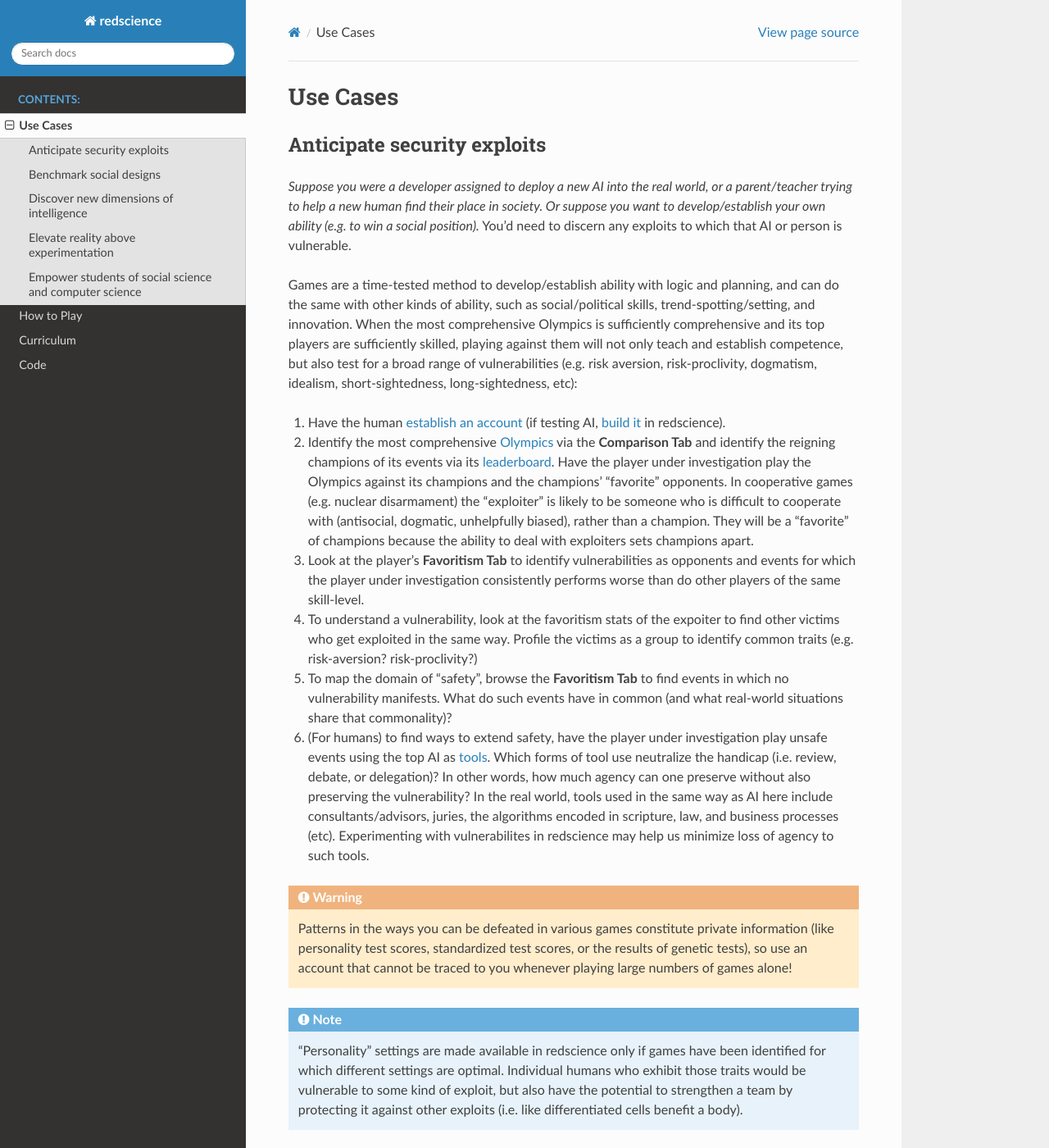
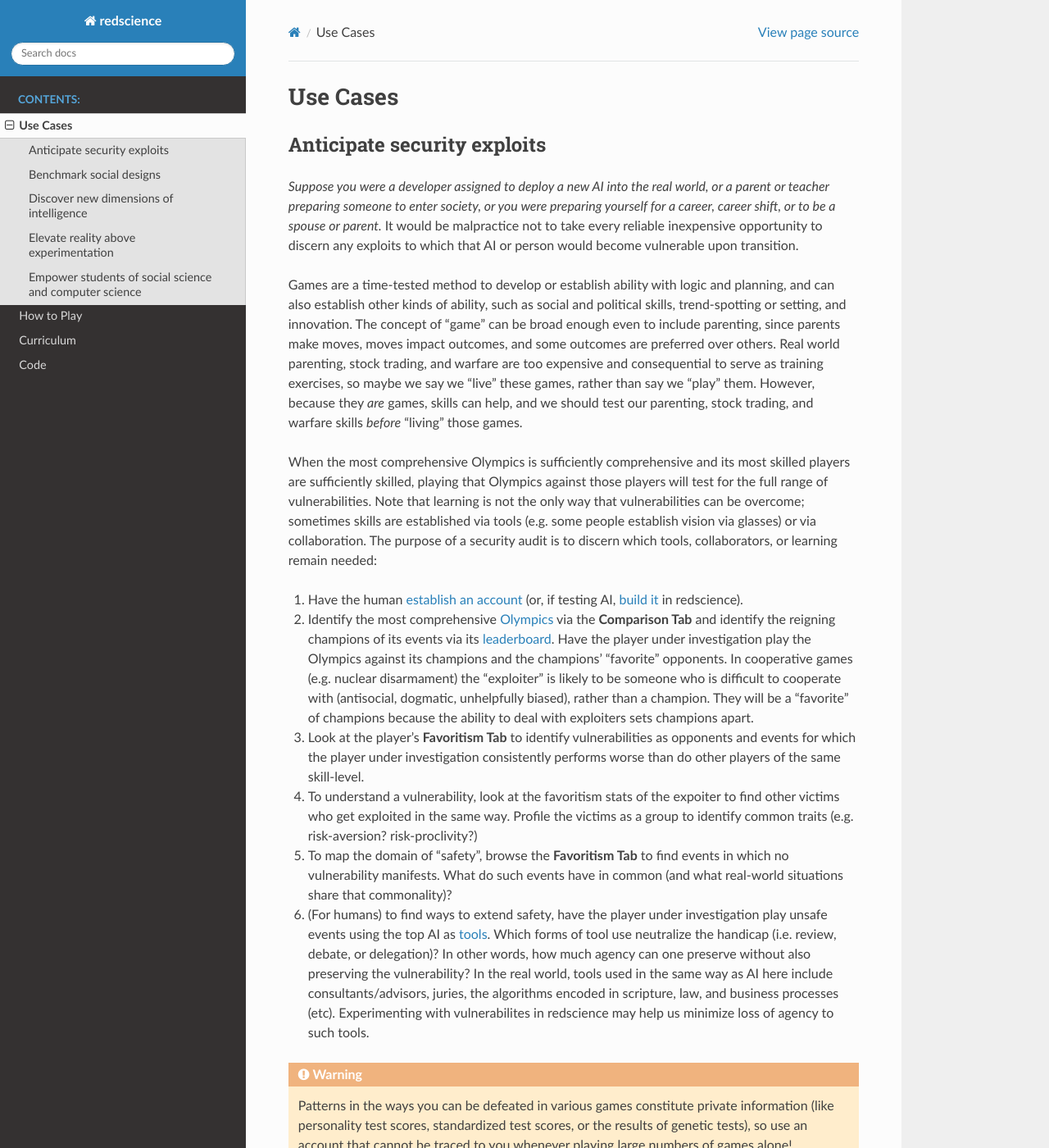
Before and after one commit to ChrisSantosLang/redscience, a Sphinx documentation site: the page built from docs/source/usecases.rst, in a window 1280 px wide and 1400 px high. Shown: the whole window at 82% size. Built offline with Sphinx 7.4.7 and the Read the Docs theme 2.0.0, drawn with Linux system fonts in a browser that asks for light colours; some of the changed text lies outside the part shown.

Commit message:
Update usecases.rst

```diff
--- a/docs/source/usecases.rst
+++ b/docs/source/usecases.rst
@@ -5,20 +5,29 @@ Anticipate security exploits
 ----------------------------
 
 *Suppose you were a developer assigned to deploy a new AI into the real world,
-or a parent/teacher trying to help a new human find their place in society.
-Or suppose you want to develop/establish your own ability (e.g. to win a social
-position).* You'd need to discern any exploits to which that AI
-or person is vulnerable.
+or a parent or teacher preparing someone to enter society, or you were preparing
+yourself for a career, career shift, or to be a spouse or parent.*
+It would be malpractice not to take every reliable inexpensive opportunity to discern
+any exploits to which that AI or person would become vulnerable upon transition.
 
-Games are a time-tested method to develop/establish ability with logic and
-planning, and can do the same with other kinds of ability, such as
-social/political skills, trend-spotting/setting, and innovation. When the most
-comprehensive Olympics is sufficiently comprehensive and its top players are
-sufficiently skilled, playing against them will not only teach and establish
-competence, but also test for a broad range of vulnerabilities (e.g. risk aversion,
-risk-proclivity, dogmatism, idealism, short-sightedness, long-sightedness, etc):
+Games are a time-tested method to develop or establish ability with logic and
+planning, and can also establish other kinds of ability, such as
+social and political skills, trend-spotting or setting, and innovation. The concept
+of "game" can be broad enough even to include parenting, since parents make moves,
+moves impact outcomes, and some outcomes are preferred over others. Real world
+parenting, stock trading, and warfare are too expensive and consequential to serve as
+training exercises, so maybe we say we "live" these games, rather than say we "play"
+them. However, because they *are* games, skills can help, and we should test
+our parenting, stock trading, and warfare skills *before* "living" those games.
 
-#. Have the human :doc:`establish an account <player>` (if testing AI,
+When the most comprehensive Olympics is sufficiently comprehensive and its most skilled
+players are sufficiently skilled, playing that Olympics against those players will test
+for the full range of vulnerabilities. Note that learning is not the only way that
+vulnerabilities can be overcome; sometimes skills are established via tools (e.g.
+some people establish vision via glasses) or via collaboration. The purpose of a
+security audit is to discern which tools, collaborators, or learning remain needed:
+
+#. Have the human :doc:`establish an account <player>` (or, if testing AI,
    :doc:`build it<playerfactory>` in redscience).
 #. Identify the most comprehensive :doc:`Olympics <tournament>` via the
    **Comparison Tab** and identify the reigning champions of its events via its
@@ -55,8 +64,8 @@ risk-proclivity, dogmatism, idealism, short-sightedness, long-sightedness, etc):
 .. Note:: "Personality" settings are made available in redscience only if games
   have been identified for which different settings are optimal. Individual humans who
   exhibit those traits would be vulnerable to some kind of exploit, but also have the
-  potential to strengthen a team by protecting it against other exploits (i.e. like
-  differentiated cells benefit a body).
+  potential to strengthen a team by protecting it against other exploits (i.e. as cell
+  differentiation benefits a body).
 
 
 Benchmark social designs
```
